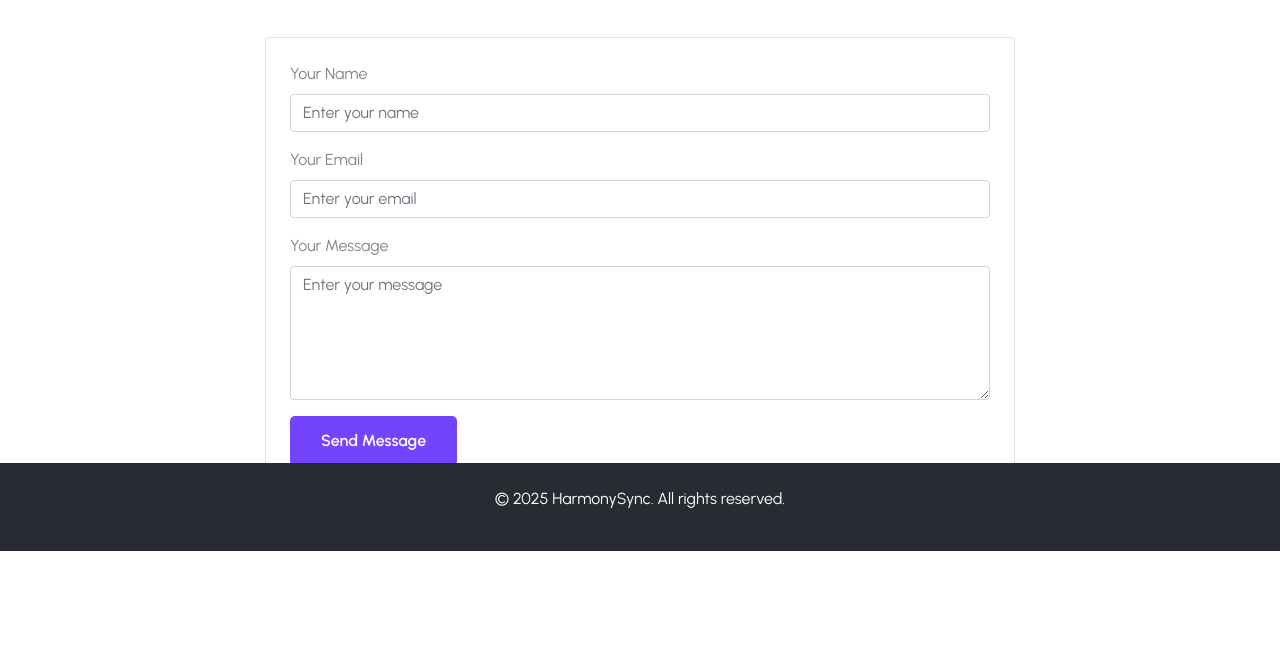
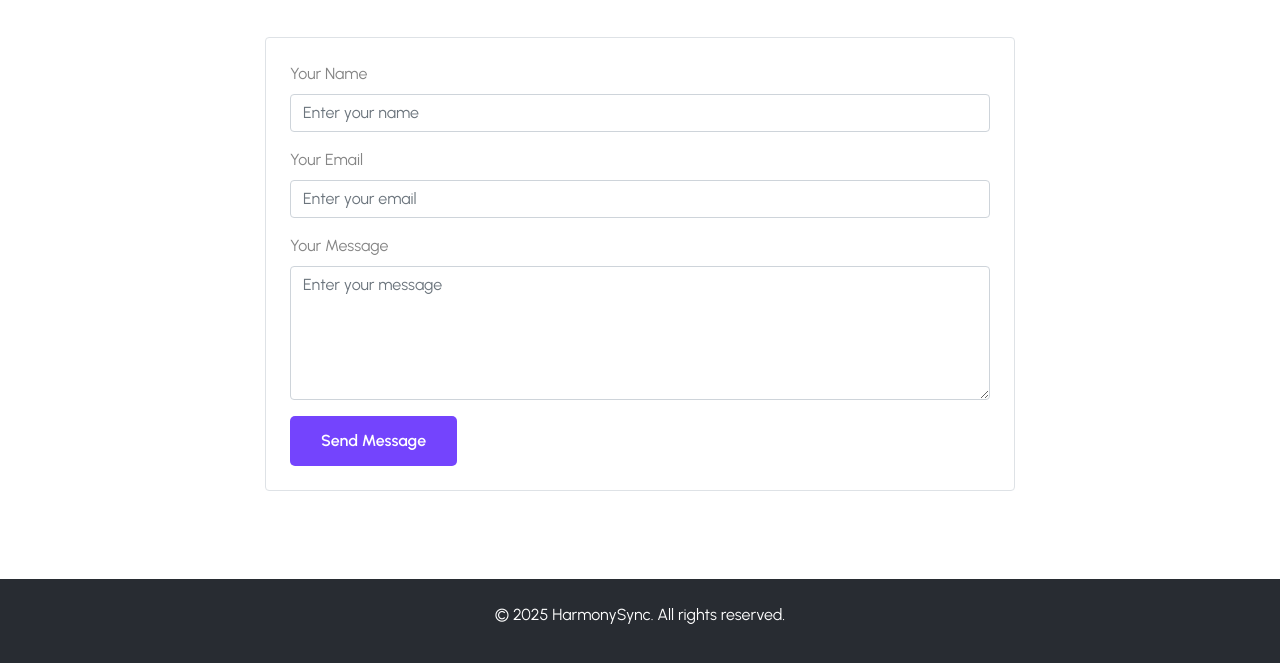
Before and after one commit to RedViper-99/HarmonySyncmusic, a plain HTML site: page contact.html in a window 1280 px wide. Shown: the part 249-912 px from the top of the page. Before the commit the page ends 800 px from the top, so only its background shows below. Drawn offline with nearby package versions, Linux system fonts and the light colour scheme.

Commit message:
footer change

```diff
--- a/contact.html
+++ b/contact.html
@@ -68,8 +68,8 @@
     </div>
   </section>
 
-  <!-- Full-Width Footer -->
-  <footer class="full-footer">
+  <!-- Footer for Inner Pages -->
+  <footer class="inner-footer">
     <div class="container text-center py-4">
       <p>&copy; 2025 HarmonySync. All rights reserved.</p>
     </div>
--- a/style.css
+++ b/style.css
@@ -132,7 +132,8 @@ header .logo h1 {
   background: #5e2fd6; /* slightly darker shade */
 }
 
-/* 8. Full-Width Footer (Fixed at Bottom) */
+/* 8. Footer Styles */
+/* For Home Page (fixed at bottom) */
 .full-footer {
   position: fixed;
   bottom: 0;
@@ -141,6 +142,19 @@ header .logo h1 {
   background: var(--header);
 }
 .full-footer .container {
+  padding: 20px 0;
+  text-align: center;
+  color: var(--white);
+}
+
+/* For Inner Pages (footer after content) */
+.inner-footer {
+  position: relative;
+  width: 100%;
+  background: var(--header);
+  margin-top: 40px;
+}
+.inner-footer .container {
   padding: 20px 0;
   text-align: center;
   color: var(--white);
```
Also changed, not shown: about.html (+2 -2 lines), features.html (+2 -2 lines), index.html (+1 -1 lines), pricing.html (+2 -2 lines).
